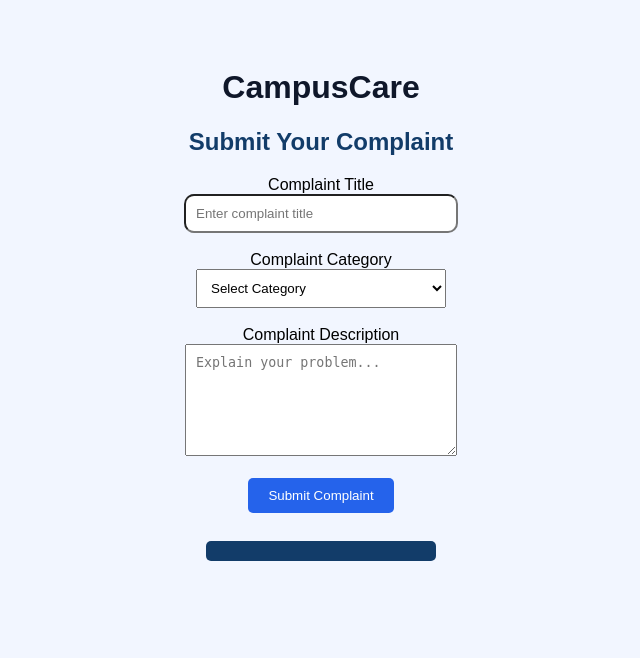
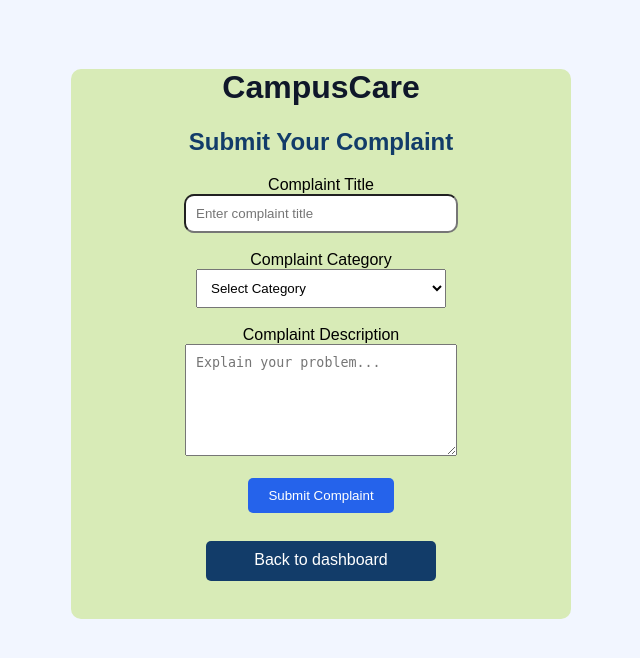
Before and after one commit to Jeba-Araji/NovaGrid, a Python web app: template template/complain.html in a window 1280 px wide. Shown: the top 658 px of the page, without its empty margins (319-959 px from the left). Run offline with Jinja, Linux system fonts and the light colour scheme; the template is opened without the code that fills it, so the values that code supplies are empty.

Commit message:
update complain form

```diff
--- a/static/style.css
+++ b/static/style.css
@@ -59,5 +59,14 @@ H1{
 }
 .dashboard{
     width: 200px;
+    height: 20px;
 
 }
+.care{
+    height:550px;
+    width:500px;
+    justify-content: center;
+    justify-self: center;
+    background-color:rgb(216, 235, 183);
+    border-radius: 10px;
+}
--- a/template/complain.html
+++ b/template/complain.html
@@ -7,6 +7,7 @@
     <link rel="stylesheet" href="/static/style.css">
 </head>
 <body>
+    <div class="care">
 
     <h1>CampusCare</h1>
 
@@ -53,7 +54,8 @@
 
     <br>
 
-    <a class="dashboard" href="/template/dashboard.html"Back to dashboard></a>
+    <a class="dashboard" href="/template/dashboard.html">Back to dashboard</a>
+    </div>
 
 </body>
 </html>
```
